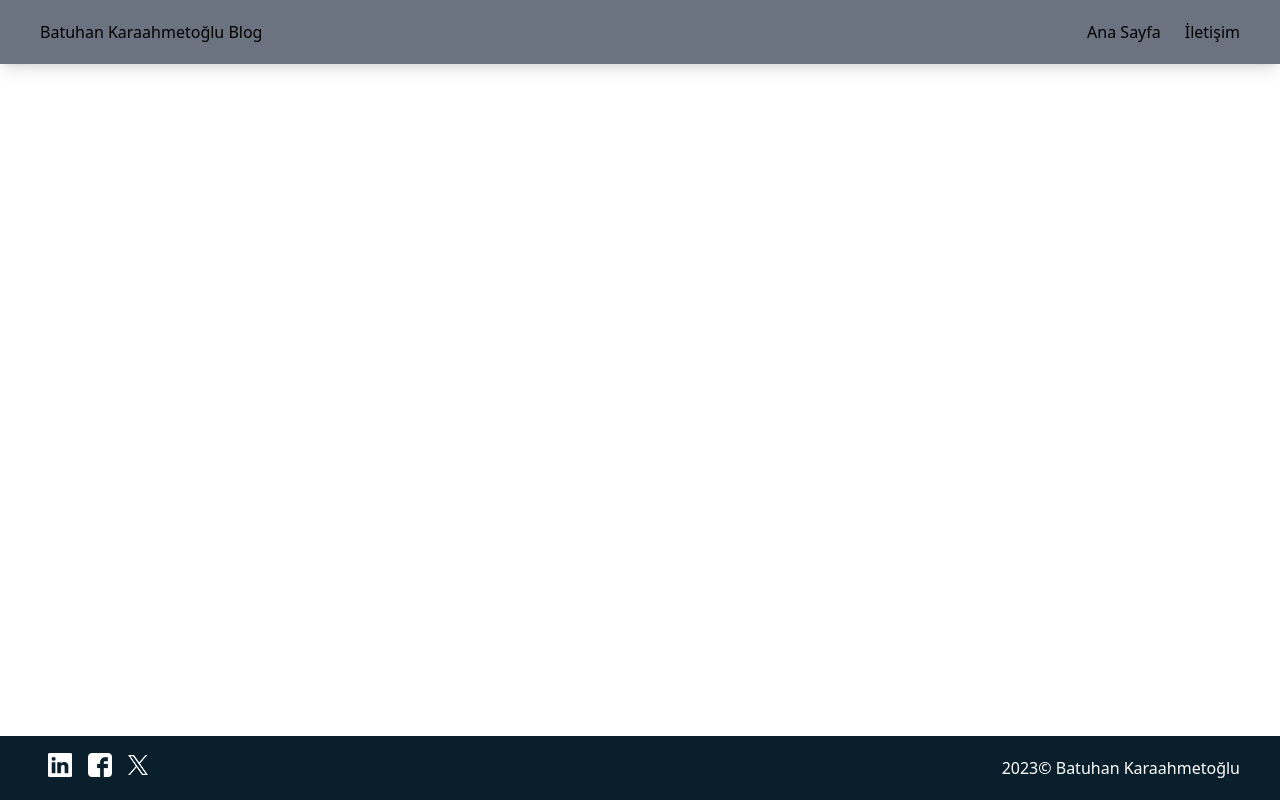
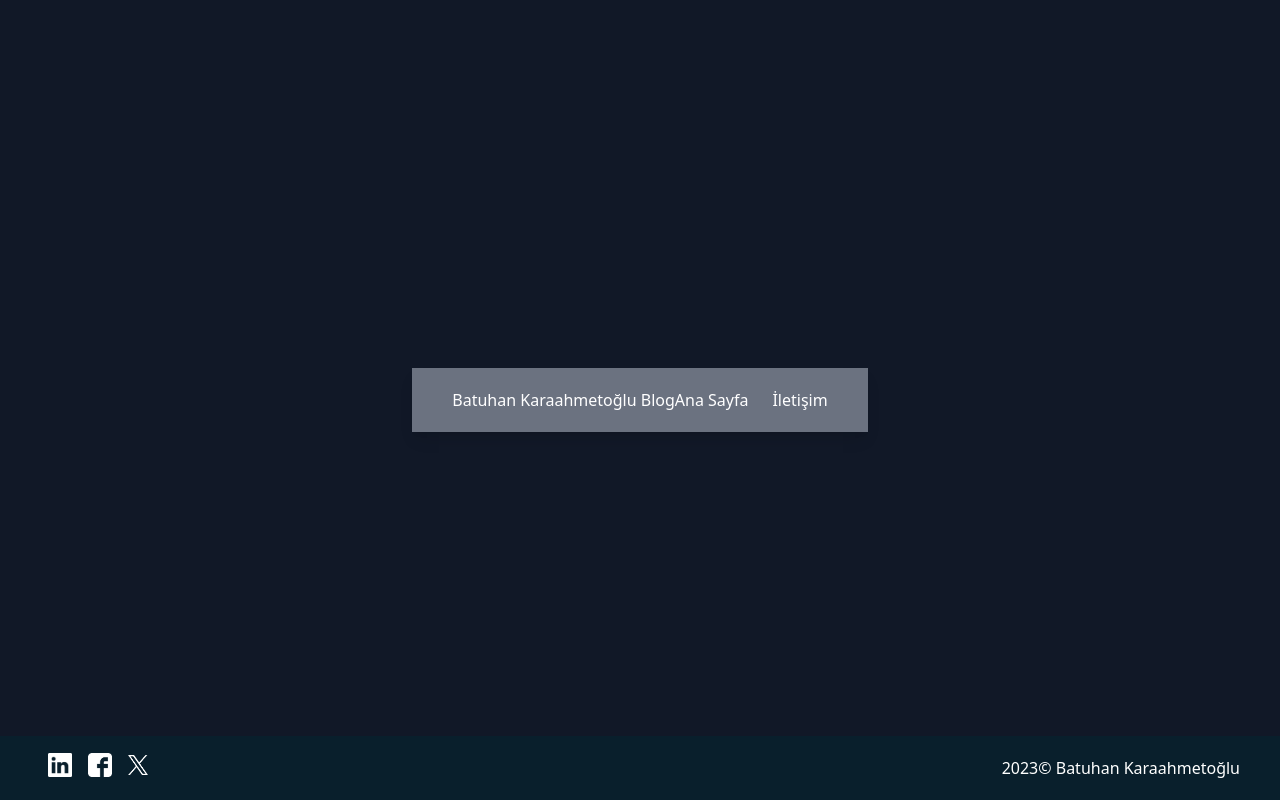
Before and after one commit to Batuhan445/blog-app, a Next.js app: page / in a window 1280 px wide. Built offline with nearby package versions, Linux system fonts and the light colour scheme.

Commit message:
layout page fixed

```diff
--- a/src/app/layout.tsx
+++ b/src/app/layout.tsx
@@ -13,16 +13,18 @@
   children: React.ReactNode
 }) {
   return (
-    <html lang="en">
+    <html lang="tr">
       <head>
         <link rel="icon" href="/favicon.ico" />
       </head>
 
-      <body>
+      <body className='bg-gray-900 text-white min-h-screen flex flex-col'>
+
         <Navbar/>
         {children}
         <Footer/>
-        </body>
+
+      </body>
     </html>
   )
 }
```
